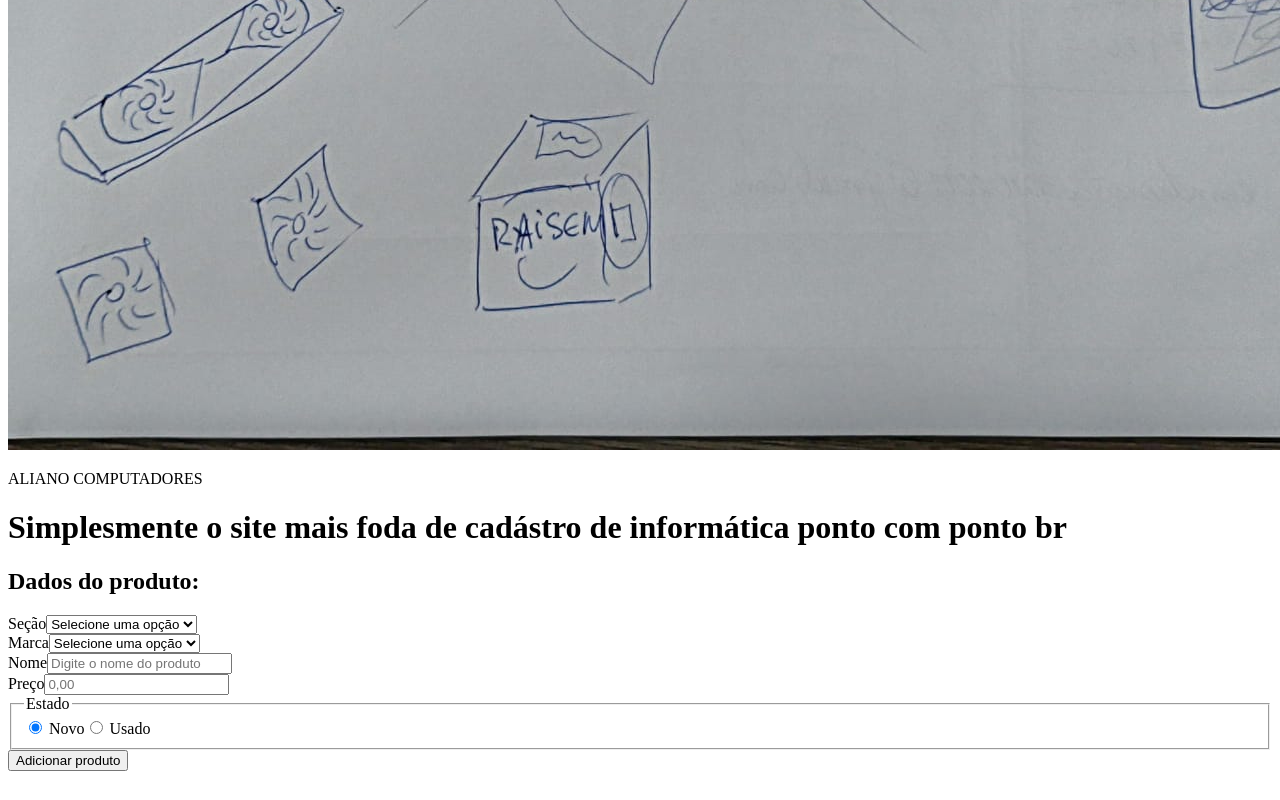
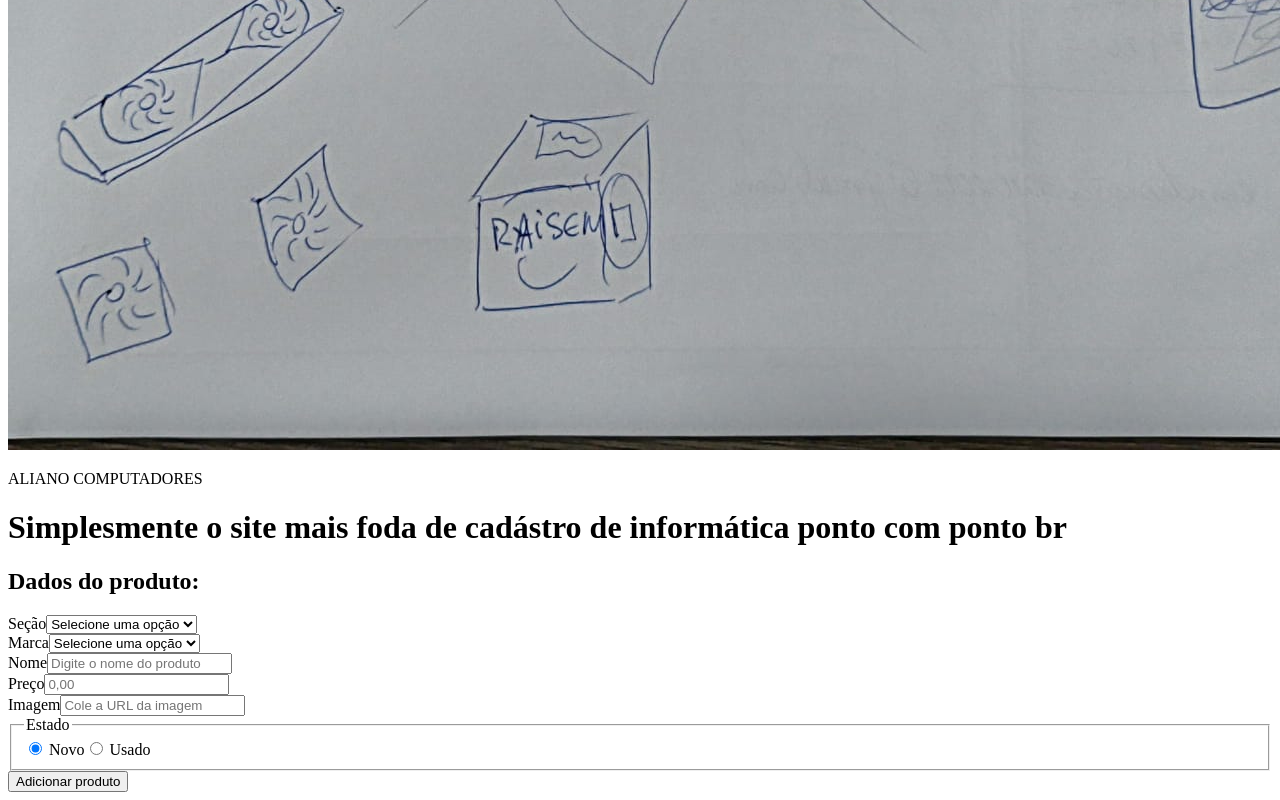
Before and after one commit to iakuhl/Aliano_Computadores, a React (Vite) app in the folder Aliano_adaptado/: page / in a window 1280 px wide. Shown: the part 594-1394 px from the top of the page. Before the commit the page ends 1373 px from the top, so only its background shows below. Built offline with nearby package versions, Linux system fonts and the light colour scheme; the HTML template or start-up script is replaced by a standard one.

Commit message:
Add image field to product form
Added an image field to the product form.

```diff
--- a/Aliano_adaptado/src/componentes/Formulario/Formulario.jsx
+++ b/Aliano_adaptado/src/componentes/Formulario/Formulario.jsx
@@ -5,7 +5,7 @@ import Botao from "../Botao/Botao";
 import "./Formulario.css";
 
 export default function Formulario({ secoes, aoProdutoCadastrado }) {
-  const [produto, setProduto] = useState({ secao: "", marca: "", nome: "", preco: "", estado: "Novo" });
+  const [produto, setProduto] = useState({ secao: "", marca: "", nome: "", preco: "", estado: "Novo", imagem: "" });
   const [mensagem, setMensagem] = useState("");
   const marcas = ["HP", "Dell", "Positivo", "Asus", "Xing Ling genérico"];
 
@@ -34,6 +34,7 @@ export default function Formulario({ secoes, aoProdutoCadastrado }) {
         <ListaSuspensa label="Marca" itens={marcas} valor={produto.marca} aoAlterado={(valor) => altera("marca", valor)} />
         <CampoTexto label="Nome" placeholder="Digite o nome do produto" valor={produto.nome} aoAlterado={(valor) => altera("nome", valor)} />
         <CampoTexto label="Preço" placeholder="0,00" tipo="number" valor={produto.preco} aoAlterado={(valor) => altera("preco", valor)} />
+        <CampoTexto label="Imagem" placeholder="Cole a URL da imagem" tipo="url" valor={produto.imagem} aoAlterado={(valor) => altera("imagem", valor)} />
         <fieldset className="estado">
           <legend>Estado</legend>
           <label><input type="radio" name="estado" value="Novo" checked={produto.estado === "Novo"} onChange={() => altera("estado", "Novo")} /> Novo</label>
```
